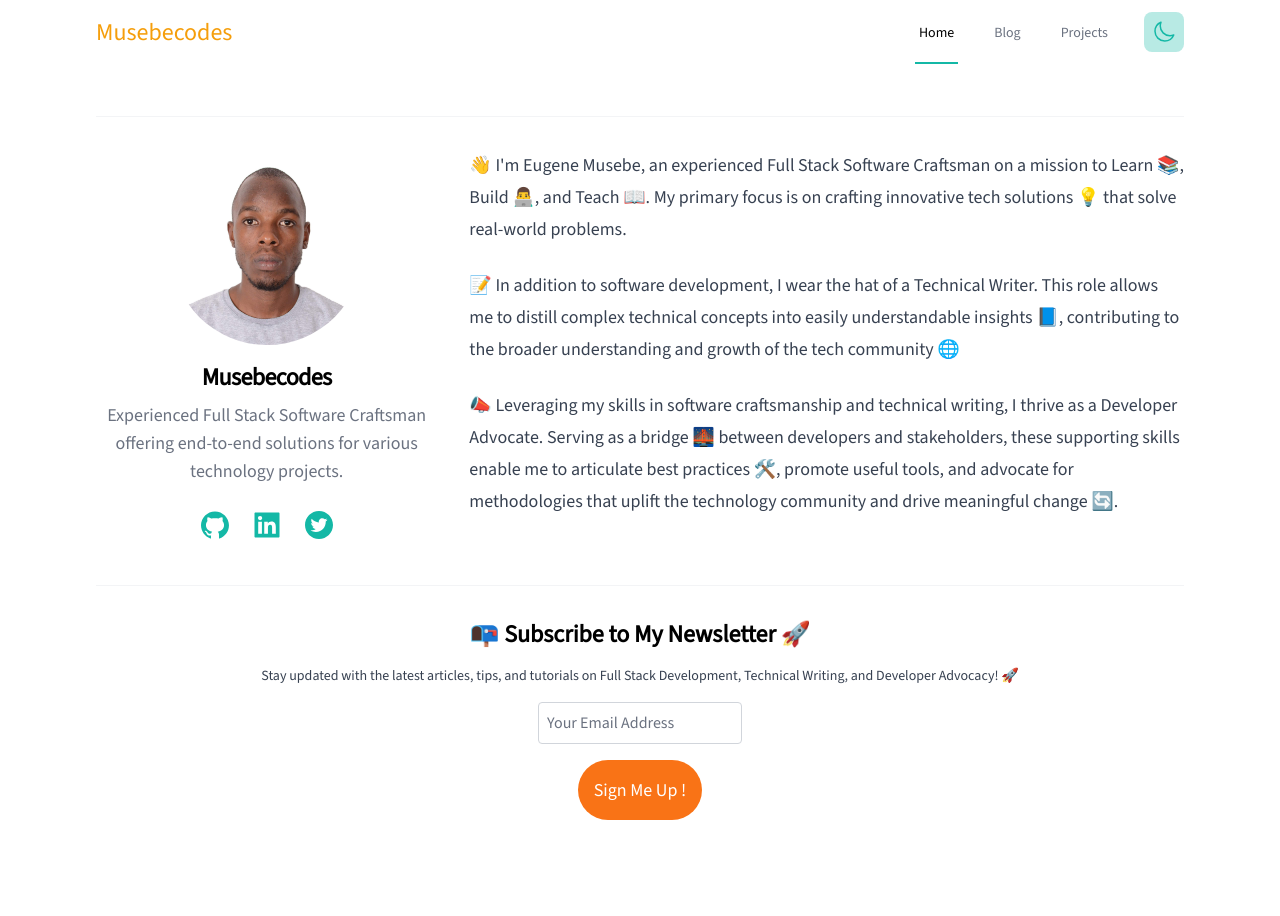
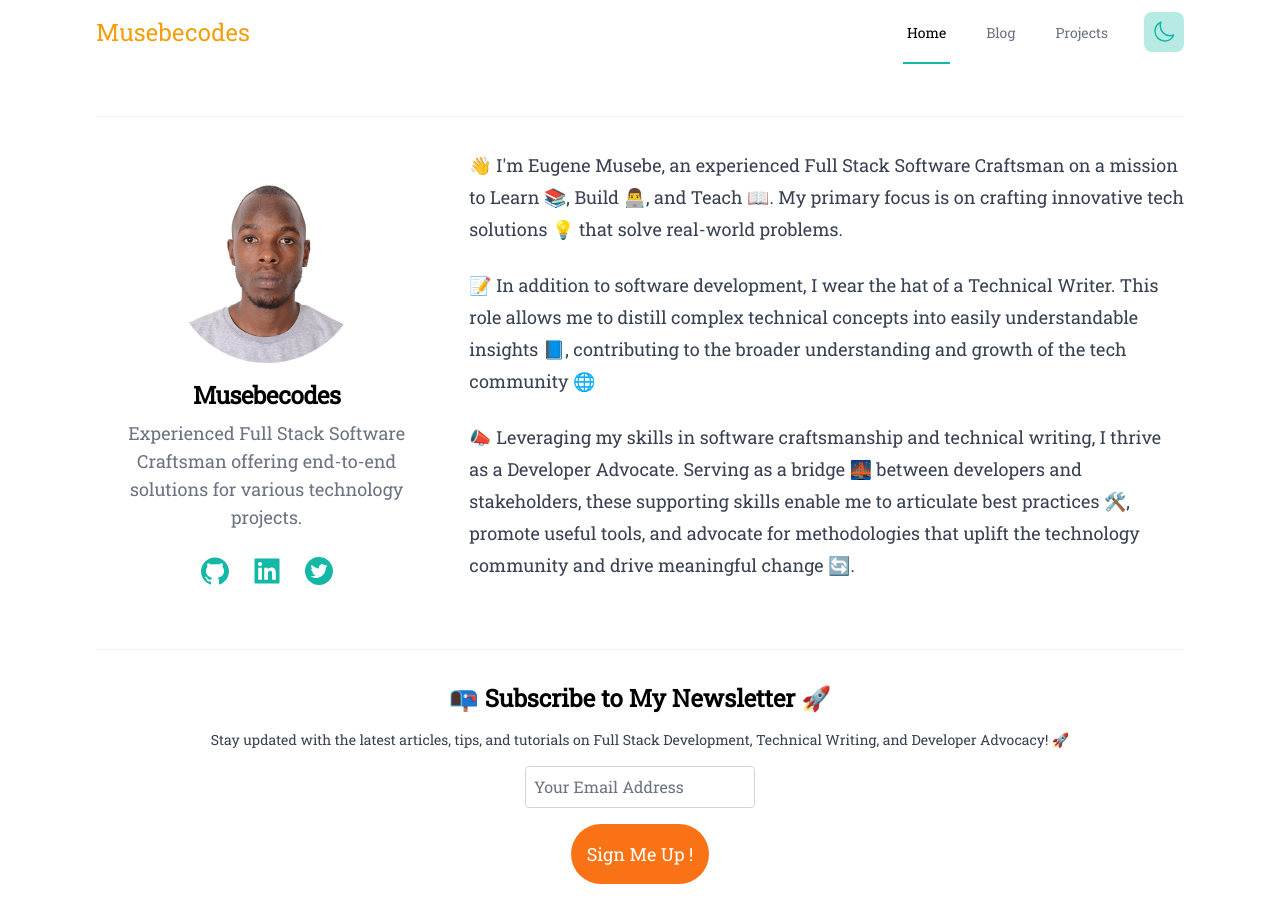
Before and after one commit to musebe/Next-sanity-portfolio, a Next.js app: page / in a window 1280 px wide. Before the commit the page ends 852 px from the top, so only its background shows below. Built offline with nearby package versions, Linux system fonts and the light colour scheme.

Commit message:
changed google font

```diff
--- a/app/layout.tsx
+++ b/app/layout.tsx
@@ -1,13 +1,13 @@
 import './globals.css';
 import type { Metadata } from 'next';
-import { Source_Sans_3} from 'next/font/google';
+import { Roboto_Slab } from 'next/font/google';
 import Navbar from './components/Navbar';
 import { Provider } from './components/Provider';
 
-const source = Source_Sans_3({
+const roboto = Roboto_Slab({
   weight: '400',
-  subsets: ['latin-ext'],
-  display: 'auto',
+  subsets: ['latin'],
+  display: 'swap',
 });
 
 export const metadata: Metadata = {
@@ -23,7 +23,7 @@ export default function RootLayout({
   return (
     <html lang='en' suppressHydrationWarning>
       <body
-        className={`${source.className} bg-white text-black dark:bg-gray-900 dark:text-white h-full selection:bg-gray-50 dark:selection:bg-gray-800 text-lg`}
+        className={`${roboto.className} bg-white text-black dark:bg-gray-900 dark:text-white h-full selection:bg-gray-50 dark:selection:bg-gray-800 text-lg`}
         suppressHydrationWarning={true}
       >
         <Provider>
```
